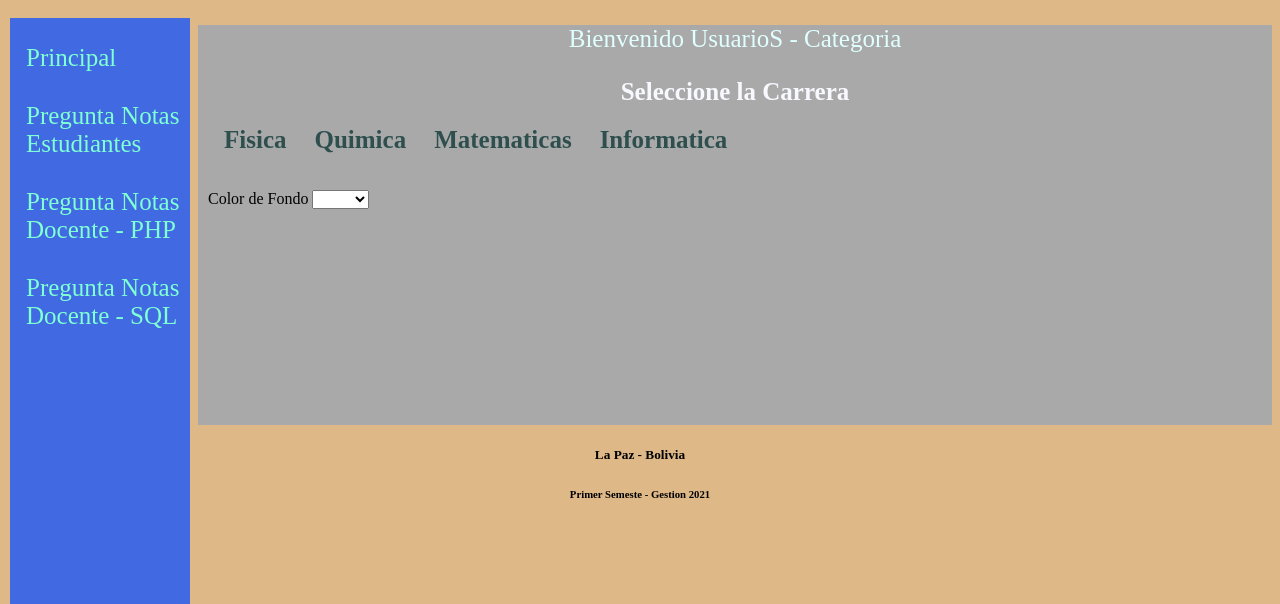
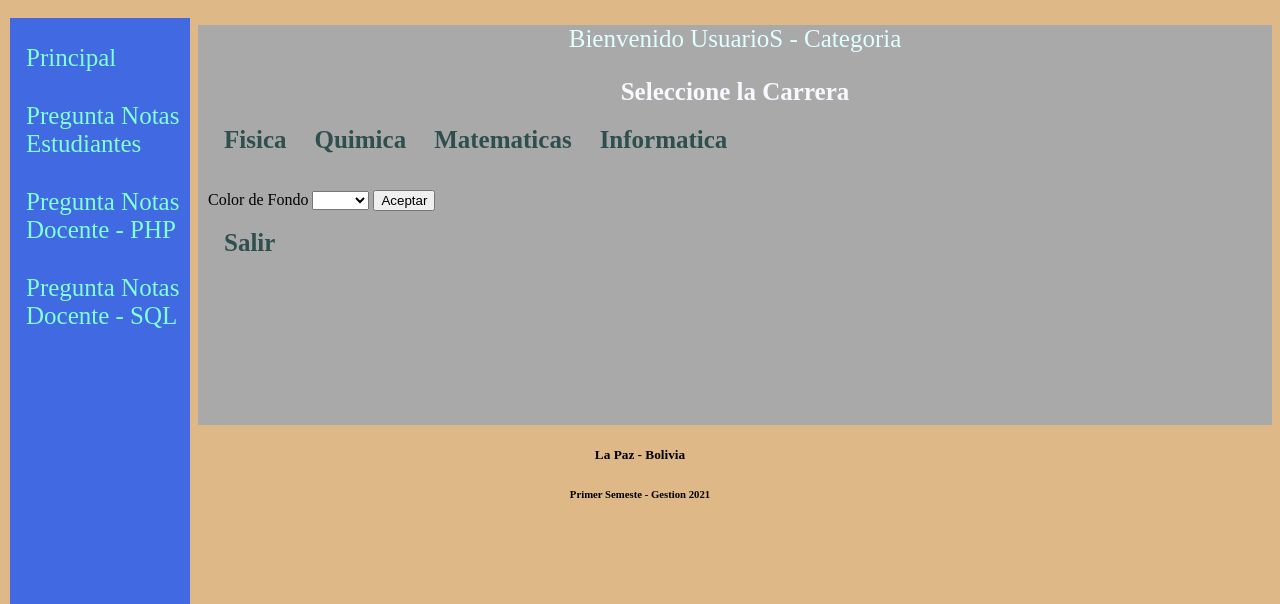
Before and after one commit to urieljc/Examen1Multimedial, a PHP site: page /paginas/principal.php in a window 1280 px wide. Shown: the part 196-800 px from the top of the page. Run offline with PHP 8.4, Linux system fonts and the light colour scheme.

Commit message:
modificacion de la base de datos

```diff
--- a/MIBASE.sql
+++ b/MIBASE.sql
@@ -5,7 +5,9 @@ CREATE TABLE USUARIO (
     USUARIO VARCHAR(30) NOT NULL,
     PASSWORD VARCHAR(15) NOT NULL,
     ROL VARCHAR(20) NOT NULL,
-    Apariencia VARCHAR(10) NOT NULL
+    CARRERA VARCHAR(10) NOT NULL
+    APARIENCIA VARCHAR(20) NOT NULL
+
 );
 CREATE TABLE PERSONA(
     CI INT(10) UNSIGNED PRIMARY KEY,
--- a/paginas/principal.php
+++ b/paginas/principal.php
@@ -14,6 +14,7 @@
 </div>
 <br>
 <br>
+<form action="">
 <label for="colores">Color de Fondo</label>
 <select name="colores" id="colores">
     <option value=""></option>
@@ -21,6 +22,11 @@
     <option value="">Azul</option>
     <option value="">Verde</option>
 </select>
+<input type="submit" value="Aceptar">
+</form>
+<br>
+
+<a href="">Salir</a>
 </div>
 
 <?php include "../templates/footer.php";?>
```
